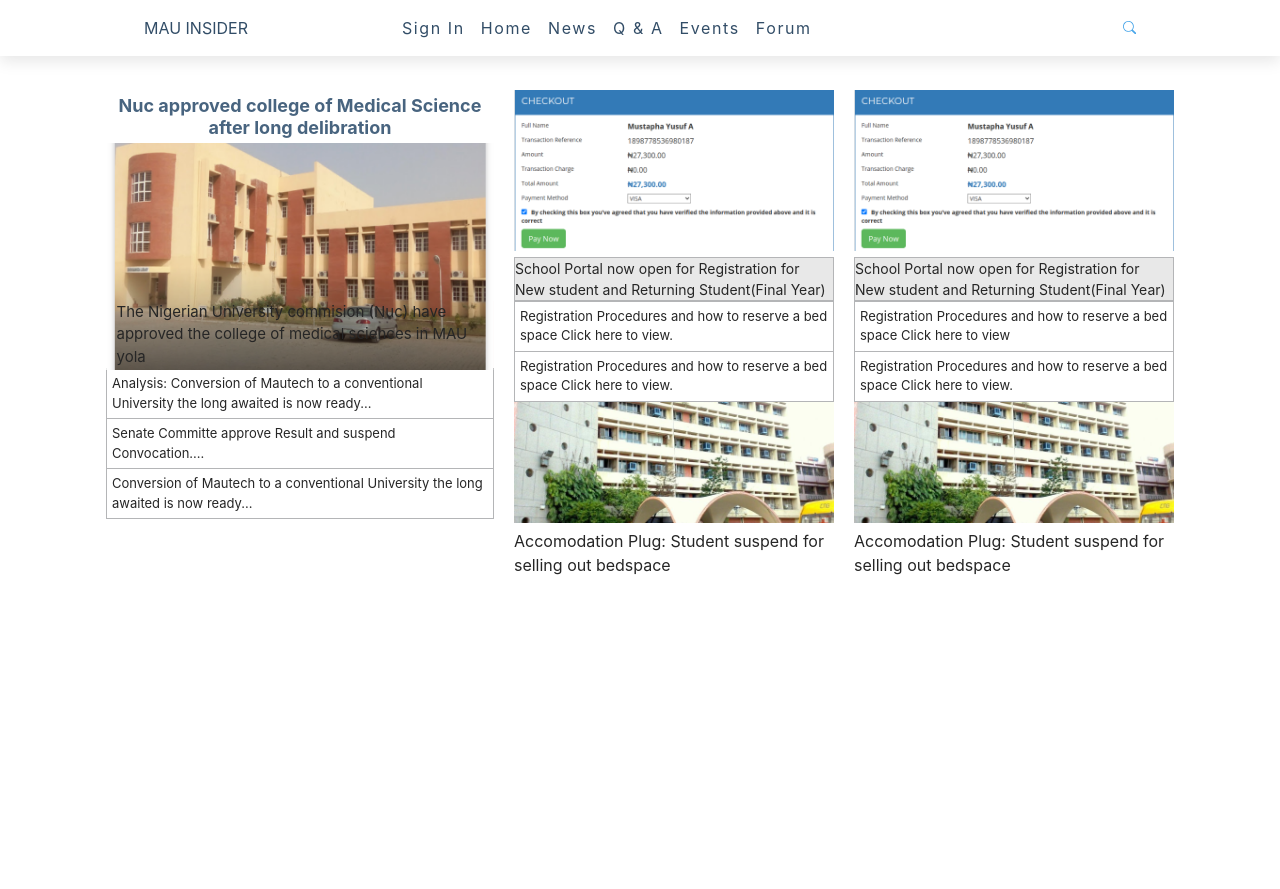
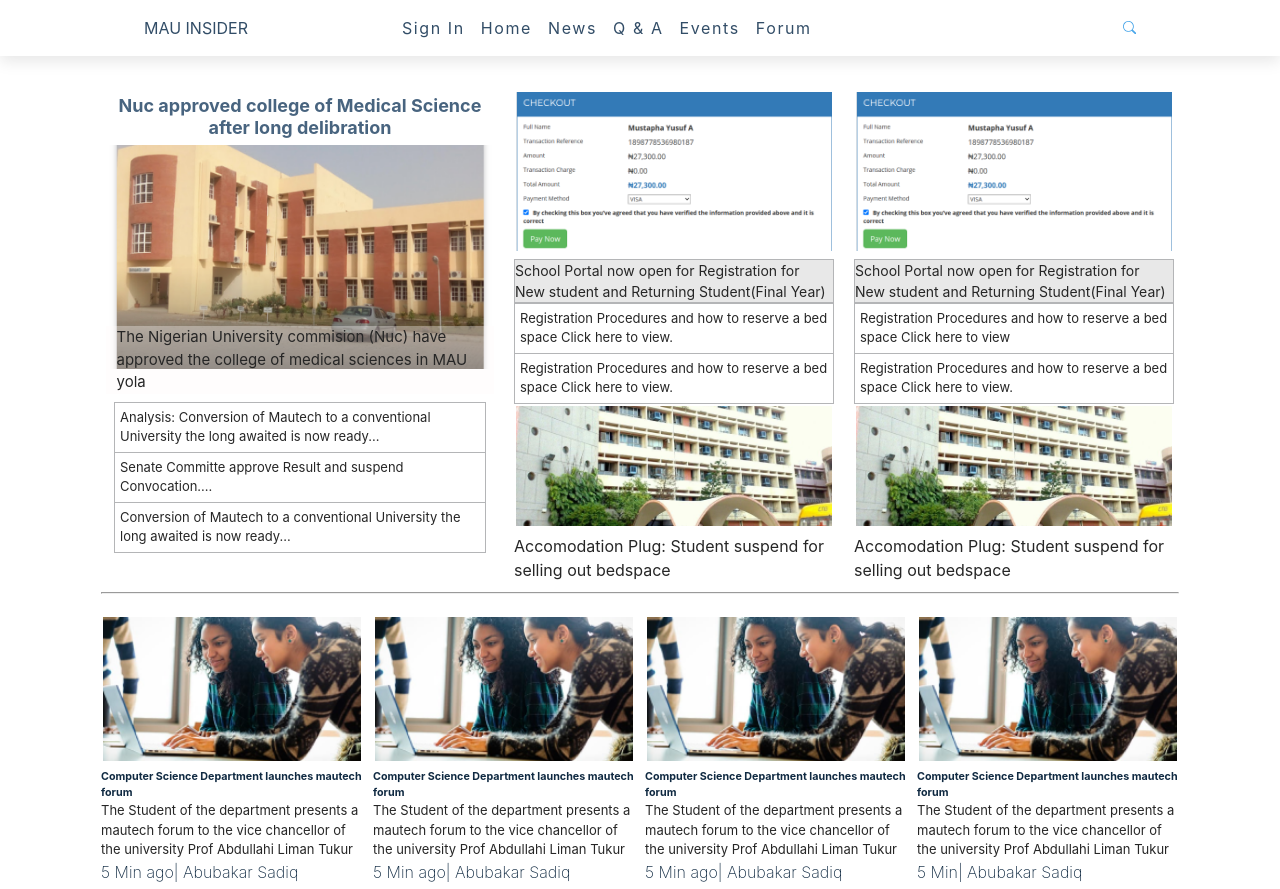
Before and after one commit to ismaelsadeeq/mau-forum-frontend, a React (Create React App) app: page / in a window 1280 px wide. Before the commit the page ends 800 px from the top, so only its background shows below. Built offline with nearby package versions, Linux system fonts and the light colour scheme.

Commit message:
section two

```diff
--- a/src/components/Home.js
+++ b/src/components/Home.js
@@ -5,6 +5,7 @@ import library from './assets/pictures/e-library.png'
 import styles from './stylesheets/homeStyle.module.css'
 import musti from './assets/pictures/musty1.png'
 import nana from './assets/pictures/building.png'
+import coders from './assets/pictures/programmers.png'
 function Home() {
   return (
     <div>
@@ -24,6 +25,7 @@ function Home() {
                   college of medical sciences in MAU yola
                 </p>
               </div>
+              <div className={styles.sub}>
                 <div  className={`${styles.subPosts} ${styles.removeBottom} `}>
                   <p>Analysis:  Conversion of Mautech to a conventional University the long awaited is now ready...</p>
                 </div>
@@ -32,6 +34,7 @@ function Home() {
                 </div>
                 <div className={`${styles.subPosts}`}>
                   <p>Conversion of Mautech to a conventional University the long awaited is now ready...</p>
+                </div>
               </div>
           </div>
           <div className={styles.adminPost}>
@@ -69,8 +72,32 @@ function Home() {
               </div>
           </div>
         </div>
+        <hr className={styles.break} />
+        <div className={styles.section}>
             <div>
-
+              <img src={coders} />
+              <h6>Computer Science Department  launches mautech forum</h6>
+              <p className={styles.subPosts}>The Student of the department presents a mautech forum to the vice chancellor of the university Prof Abdullahi Liman Tukur</p>
+              <span>5 Min ago</span><span>| Abubakar Sadiq</span>
+            </div>
+            <div>
+              <img src={coders} />
+              <h6>Computer Science Department  launches mautech forum</h6>
+              <p className={styles.subPosts}>The Student of the department presents a mautech forum to the vice chancellor of the university Prof Abdullahi Liman Tukur</p>
+              <span>5 Min ago</span><span>| Abubakar Sadiq</span>
+            </div>
+            <div>
+              <img src={coders} />
+              <h6>Computer Science Department  launches mautech forum</h6>
+              <p className={styles.subPosts}>The Student of the department presents a mautech forum to the vice chancellor of the university Prof Abdullahi Liman Tukur</p>
+              <span>5 Min ago</span><span>| Abubakar Sadiq</span>
+            </div>
+            <div>
+              <img src={coders} />
+              <h6>Computer Science Department  launches mautech forum</h6>
+              <p className={styles.subPosts}>The Student of the department presents a mautech forum to the vice chancellor of the university Prof Abdullahi Liman Tukur</p>
+              <span>5 Min</span><span>| Abubakar Sadiq</span>
+            </div>
         </div>
         <div>
 
--- a/src/components/stylesheets/homeStyle.module.css
+++ b/src/components/stylesheets/homeStyle.module.css
@@ -8,7 +8,11 @@
   position: relative;
   font-family: 'Poppins' 'sans-serif';
 }
+.section {
+  display: flex;
+}
 img {
+  padding: 2px;
   width: 100%;
 }
 .width {
@@ -43,15 +47,43 @@ h4 {
   border: .1px solid hsl(220, 2%, 71%);
   background: hsla(0, 0%, 77%, 0.39);
 }
+.section {
+  margin-top: 1em;
+  font-size: 16px;
+}
+.section .subPosts {
+  border: 0;
+  padding: 0;
+}
+.section span {
+  font-weight: 200;
+}
+.break  {
+  width: 99%;
+  margin-bottom: 2em;
+  color: rgb(72, 100, 127);
+  margin: auto
+}
 @media (min-width:900px){
+  .section div {
+    padding: 5px;
+  }
   .fent {
+    position: relative;
     color:hsl(0, 0%, 15%) ;
     font-size: 15px;
     padding-left:10.5px;
-    margin-top: -5em;
+    margin-top: -3.4em;
   }
   .fent2 {
     font-size: 14px;
+  }
+  .sub {
+    display: flex;
+    flex-direction: column;
+    margin: 0 auto;
+    padding: 8px;
+    width: 100%;
   }
   .subPosts {
     display: flex;
@@ -63,6 +95,10 @@ h4 {
 
 }
 @media (max-width:900px){
+  .section {
+    flex-direction: column;
+    justify-content: space-around;
+  }
   .mauNews {
     flex-direction: column;
   }
@@ -76,7 +112,6 @@ h4 {
     padding: 3px;
   }
   .fent {
-    background-color: rgba(255, 250, 250, 0.34);
     margin-top: -5em;
     position: absolute;
     color:hsl(209, 28%, 39%) ;
```
Lines whose indentation alone changed are shown as unchanged.
